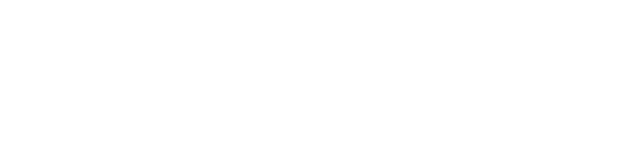
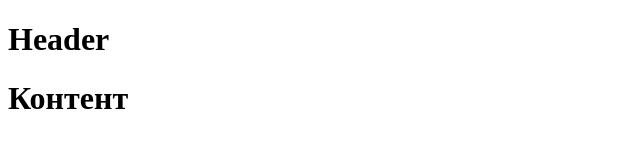
Before and after one commit to test-ac-01/test01, a plain HTML site: page index.html in a window 1280 px wide. Shown: the whole page, without its empty margins (0-640 px from the left). Drawn offline with Linux system fonts and the light colour scheme.

Commit message:
разработка

```diff
--- a/index.html
+++ b/index.html
@@ -6,6 +6,12 @@
     <title>Document</title>
 </head>
 <body>
+    <header class="main">
+        <h1>Header</h1>
+    </header>
 
+    <main class="data">
+        <h1>Контент</h1>
+    </main>
 </body>
 </html>
```
